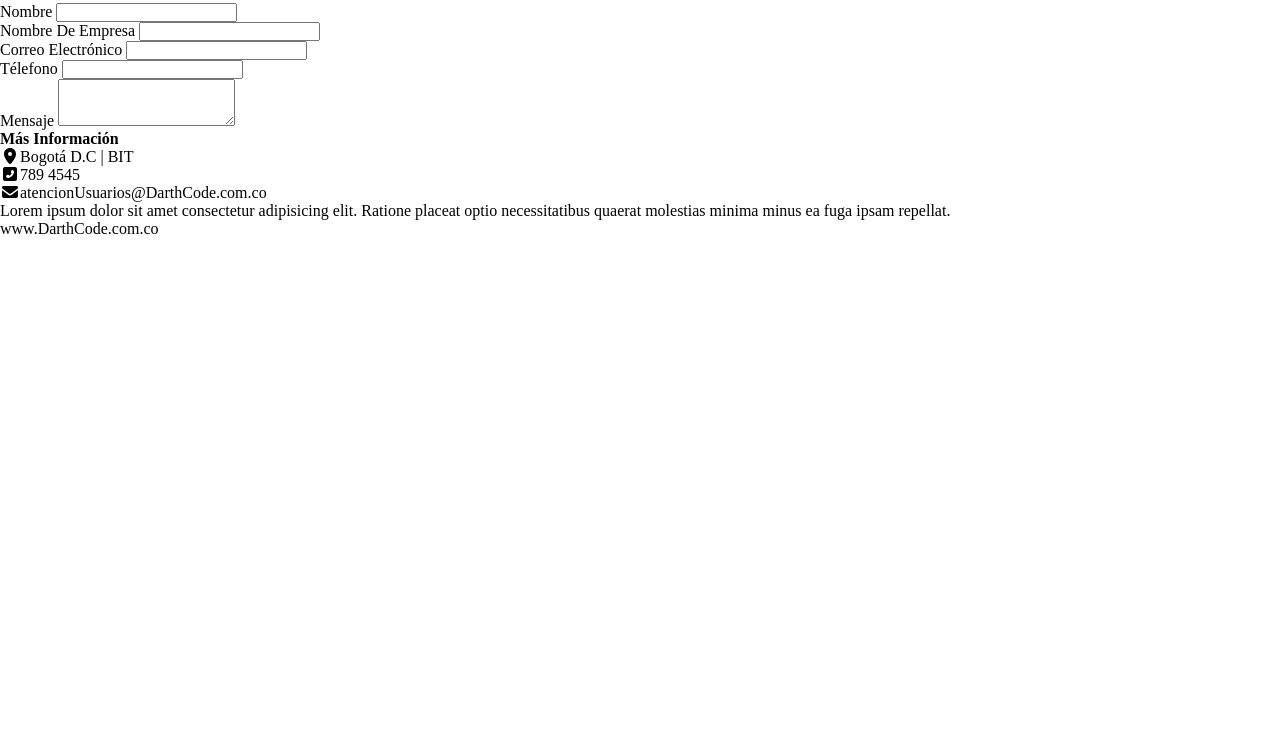
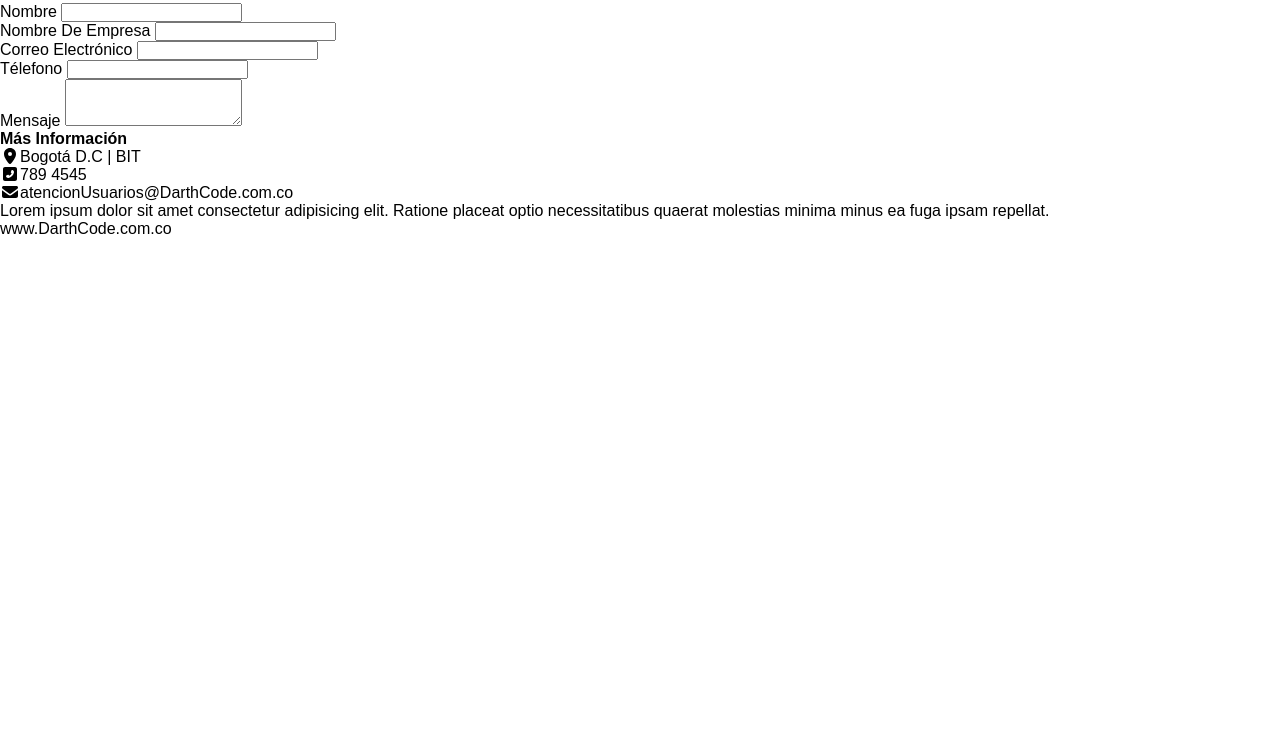
Before and after one commit to AlejoR96/DarthCode, a plain HTML site: page index.html in a window 1280 px wide. Shown: the part 56-800 px from the top of the page. Drawn offline with Linux system fonts and the light colour scheme.

Commit message:
added google fonts - Poppins in content of form on  page

```diff
--- a/css/styles.css
+++ b/css/styles.css
@@ -4,5 +4,10 @@
   box-sizing: border-box ;
 }
 
+/* Please comment on the functionlity of code */
 
-/* Please comment on the functionlity of code */
+/* font used - Poppins Google Font*/
+@import url('https://fonts.googleapis.com/css2?family=Poppins&display=swap');
+body{
+  font-family: 'Poppins', sans-serif;
+}
```
